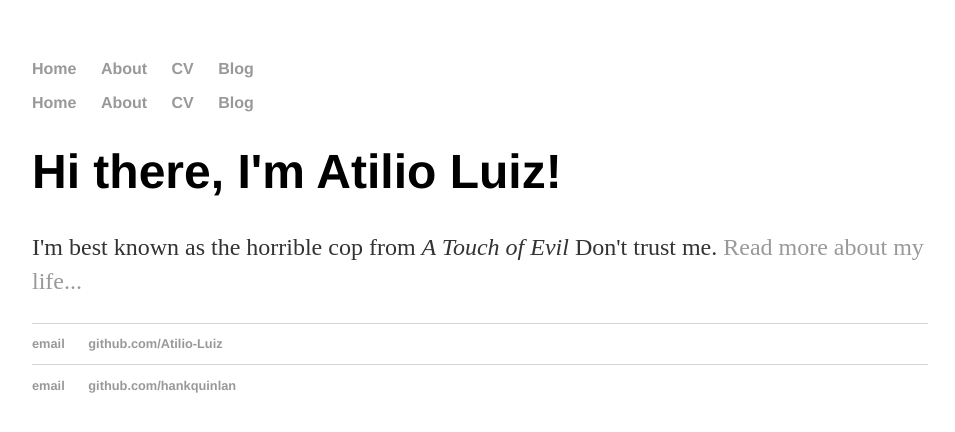
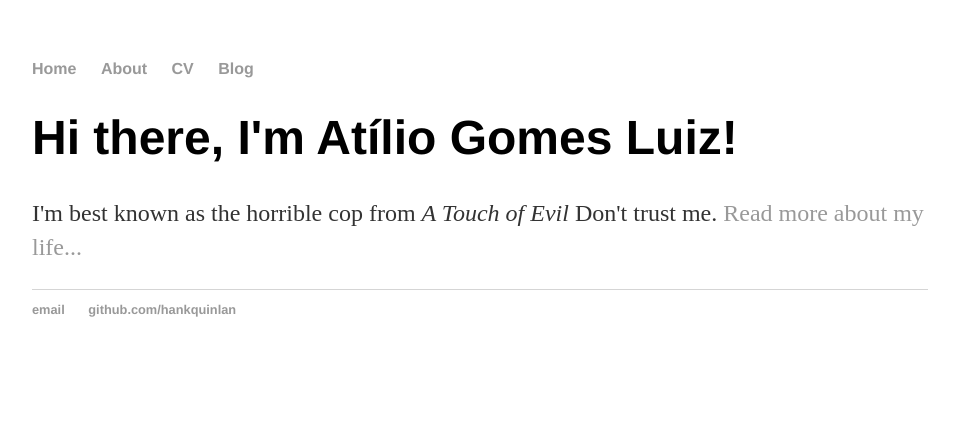
Before and after one commit to Atilio-Luiz/atilio-luiz.github.io, a Jekyll site: the page built from index.md, in a window 1280 px wide. Shown: the top 432 px of the page, without its empty margins (160-1115 px from the left). Built offline with Jekyll 4.4.1, drawn with Linux system fonts in a browser that asks for light colours; our own code applies the rules of GitHub Pages for plain Markdown files.

Commit message:
Update index.md

```diff
--- a/index.md
+++ b/index.md
@@ -1,29 +1,8 @@
-<html>
-	<head>
-		<title>A.G.Luiz</title>
-		<!-- link to main stylesheet -->
-		<link rel="stylesheet" type="text/css" href="/css/main.css">
-	</head>
-	<body>
-		<nav>
-    		<ul>
-        		<li><a href="/">Home</a></li>
-	        	<li><a href="/about">About</a></li>
-        		<li><a href="/cv">CV</a></li>
-        		<li><a href="/blog">Blog</a></li>
-    		</ul>
-		</nav>
-		<div class="container">
-    		<div class="blurb">
-        		<h1>Hi there, I'm Atilio Luiz!</h1>
-				<p>I'm best known as the horrible cop from <em>A Touch of Evil</em> Don't trust me. <a href="/about">Read more about my life...</a></p>
-    		</div><!-- /.blurb -->
-		</div><!-- /.container -->
-		<footer>
-    		<ul>
-        		<li><a href="mailto:hankquinlanhub@gmail.com">email</a></li>
-        		<li><a href="https://github.com/hankquinlan">github.com/Atilio-Luiz</a></li>
-			</ul>
-		</footer>
-	</body>
-</html>
+---
+layout: default
+title: Atílio Luiz - UFC-Quixadá
+---
+<div class="blurb">
+	<h1>Hi there, I'm Atílio Gomes Luiz!</h1>
+	<p>I'm best known as the horrible cop from <em>A Touch of Evil</em> Don't trust me. <a href="/about">Read more about my life...</a></p>
+</div><!-- /.blurb -->
```
